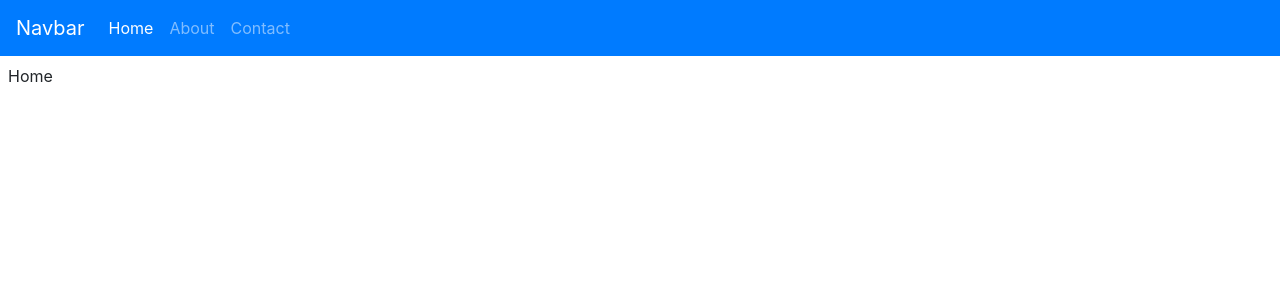
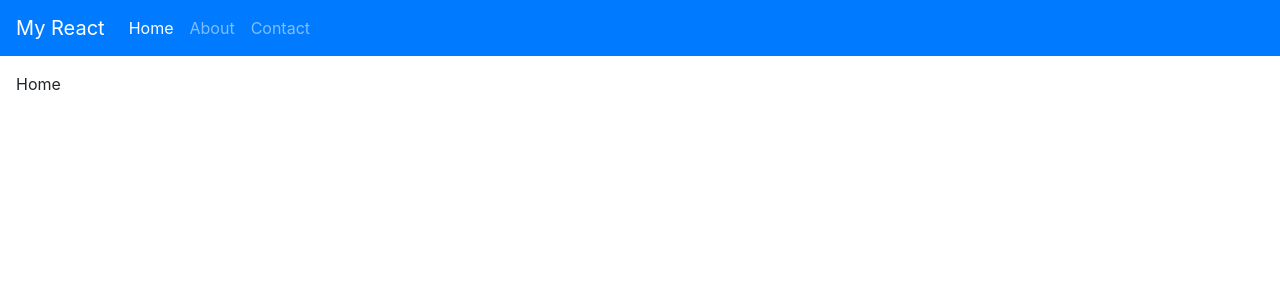
Before and after one commit to DevRPL/Parsinta-LearningReactJs, a React (Create React App) app: page / in a window 1280 px wide. Shown: the top 300 px of the page. Built offline with nearby package versions, Linux system fonts and the light colour scheme.

Commit message:
page not found

```diff
--- a/src/App.js
+++ b/src/App.js
@@ -5,19 +5,31 @@ import Home from './Views/Home';
 import About from './Views/About';
 import Nav from './Views/Nav';
 import Contact from './Views/Contact';
+import NotMatch from './Views/Errors/NotMatch';
 
 function App() {
 	return (
 		<div>
 			<BrowserRouter>
-				<Nav />
-				<div className="p-2">
-					<Switch>
-						<Route exact path="/" component={Home} />
-						<Route path="/about" component={About} />
-						<Route path="/contact" component={Contact} />
-					</Switch>
-				</div>
+				<Switch>
+					{/* <Route path="/about" component={About} /> */}
+					<Route exact path="/" component={Home}>
+						<Nav>
+							<Home />
+						</Nav>
+					</Route>
+					<Route path="/about" component={About}>
+						<Nav>
+							<About />
+						</Nav>
+					</Route>
+					<Route path="/contact">
+						<Nav>
+							<Contact />
+						</Nav>
+					</Route>
+					<Route path="*" component={NotMatch} />
+				</Switch>
 			</BrowserRouter>
 		</div>
 	)
--- /dev/null
+++ b/src/Views/Errors/NotMatch.js
@@ -0,0 +1,32 @@
+import React from 'react';
+import { Link } from 'react-router-dom';
+
+function NotMatch() {
+
+    return (
+        <div>
+            <div className="container">
+                <div className="text-center text-danger row  p-5 vh-100 align-items-center">
+                    <div className="col-md-12">
+                        <div className="error-template">
+                            <h1>
+                                Oops!</h1>
+                            <h2>
+                                404 Not Found</h2>
+                            <div className="error-details">
+                                Sorry, an error has occured, Requested page not found!
+                            </div>
+                            <div className="error-actions pt-3">
+                                <Link to="/" className="btn btn-primary btn-lg"><span className="glyphicon glyphicon-home"></span>
+                                    Back To Home </Link>
+                            </div>
+                        </div>
+                    </div>
+                </div>
+            </div>
+
+        </div>
+    )
+}
+
+export default NotMatch;
--- a/src/Views/Nav.js
+++ b/src/Views/Nav.js
@@ -2,11 +2,11 @@ import React from 'react';
 import { NavLink } from 'react-router-dom';
 import Router from './Router';
 
-function Nav() {
+function Nav({ children }) {
     return (
        <div>
            <nav className="navbar navbar-expand-lg navbar-dark bg-primary">
-            <NavLink className="navbar-brand" to="/">Navbar</NavLink>
+            <NavLink className="navbar-brand" to="/">My React</NavLink>
             <button className="navbar-toggler" type="button" data-toggle="collapse" data-target="#navbarSupportedContent" aria-controls="navbarSupportedContent" aria-expanded="false" aria-label="Toggle navigation">
                 <span className="navbar-toggler-icon"></span>
             </button>
@@ -15,6 +15,10 @@ function Nav() {
                 <Router />
                 </div>
             </nav>
+
+            <div className="p-3">
+                { children }
+            </div>
        </div>
     )
 }
```
